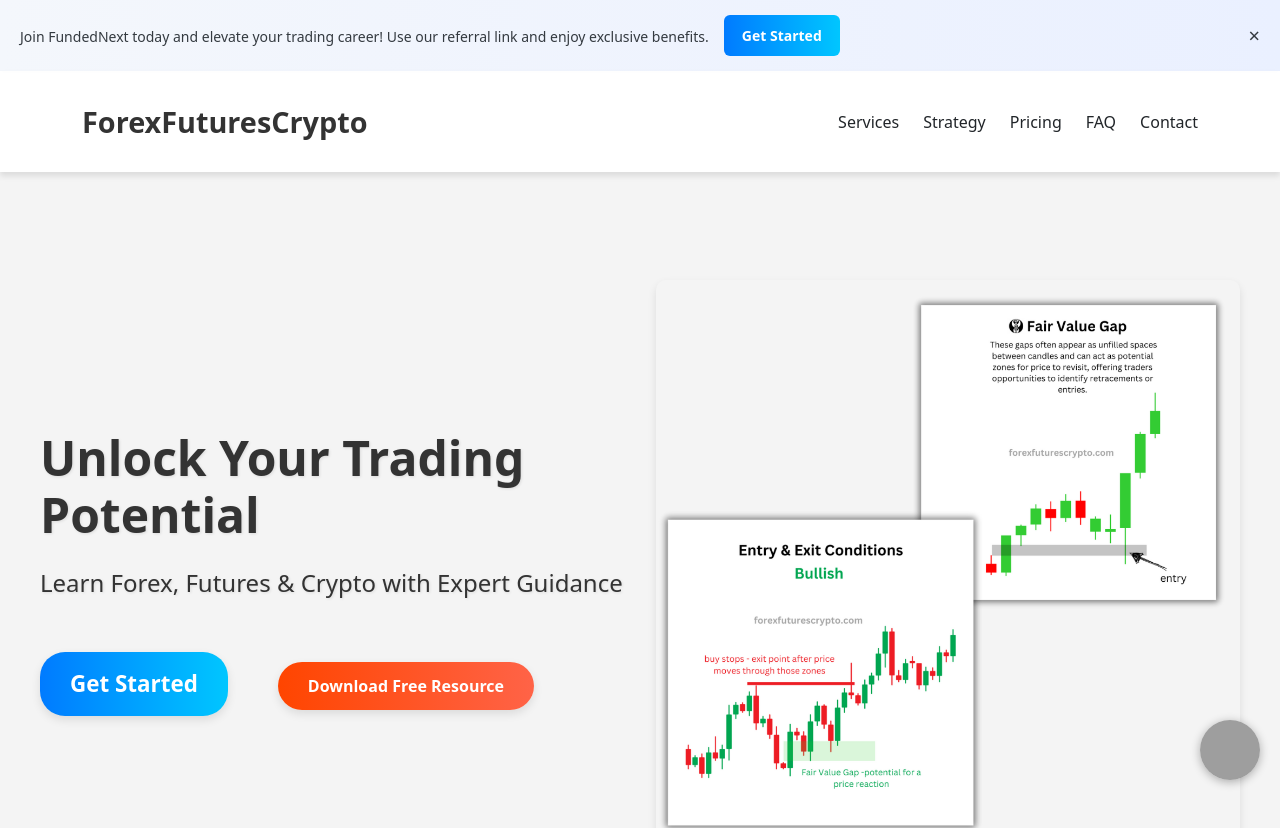
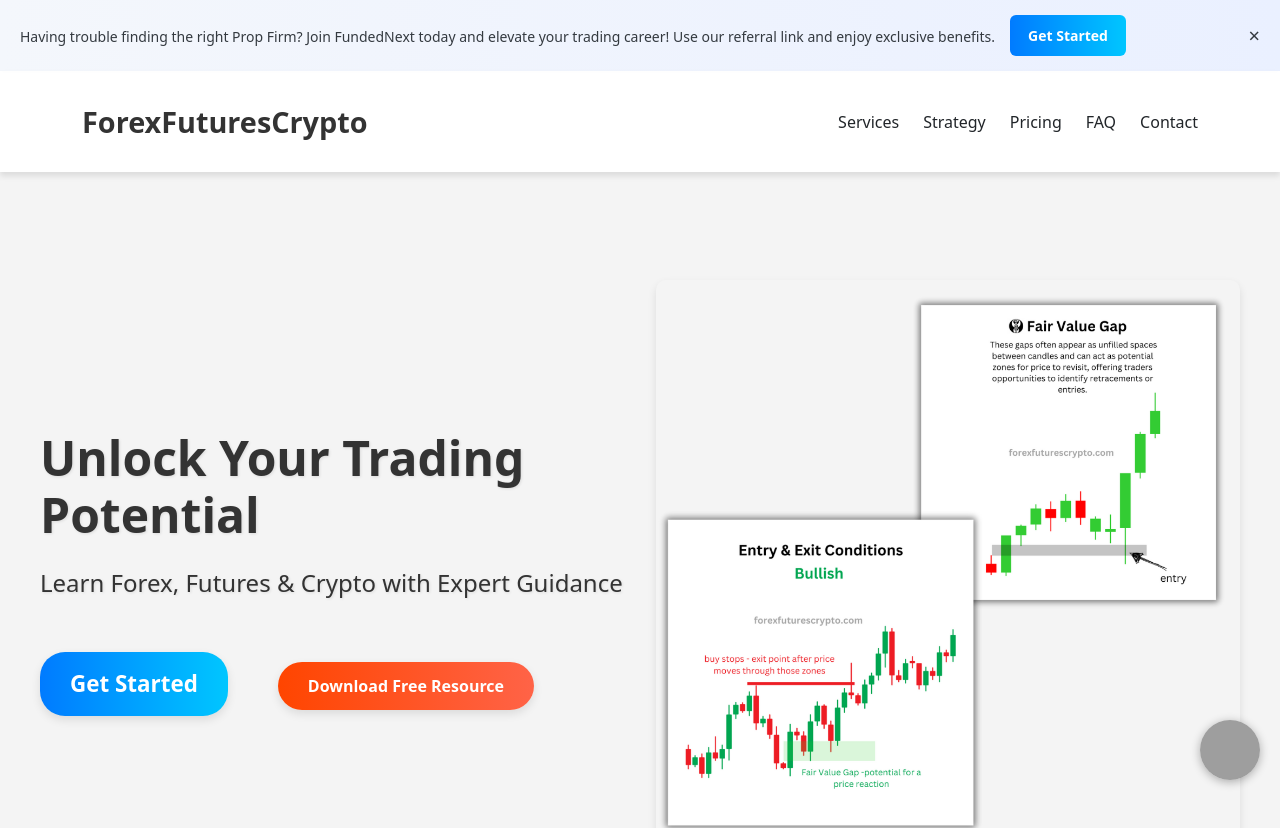
Before and after one commit to NaumM09/forexfuturecrypto, a React (Create React App) app: page / in a window 1280 px wide. Shown: the top 828 px of the page. Built offline with nearby package versions, Linux system fonts and the light colour scheme; grey boxes are pictures that could not be loaded.

Commit message:
prop firm banner update

```diff
--- a/src/components/AnnouncementBanner.js
+++ b/src/components/AnnouncementBanner.js
@@ -28,7 +28,7 @@ const AnnouncementBanner = () => {
         <div className="announcement-banner">
           <div className="content">
             <div className="logo">
-              <span>Join FundedNext today and elevate your trading career! Use our referral link and enjoy exclusive benefits.</span>
+              <span>Having trouble finding the right Prop Firm? Join FundedNext today and elevate your trading career! Use our referral link and enjoy exclusive benefits.</span>
             </div>
             <a
               href="https://fundednext.com/?fpr=mahlatse-naum96"
```
